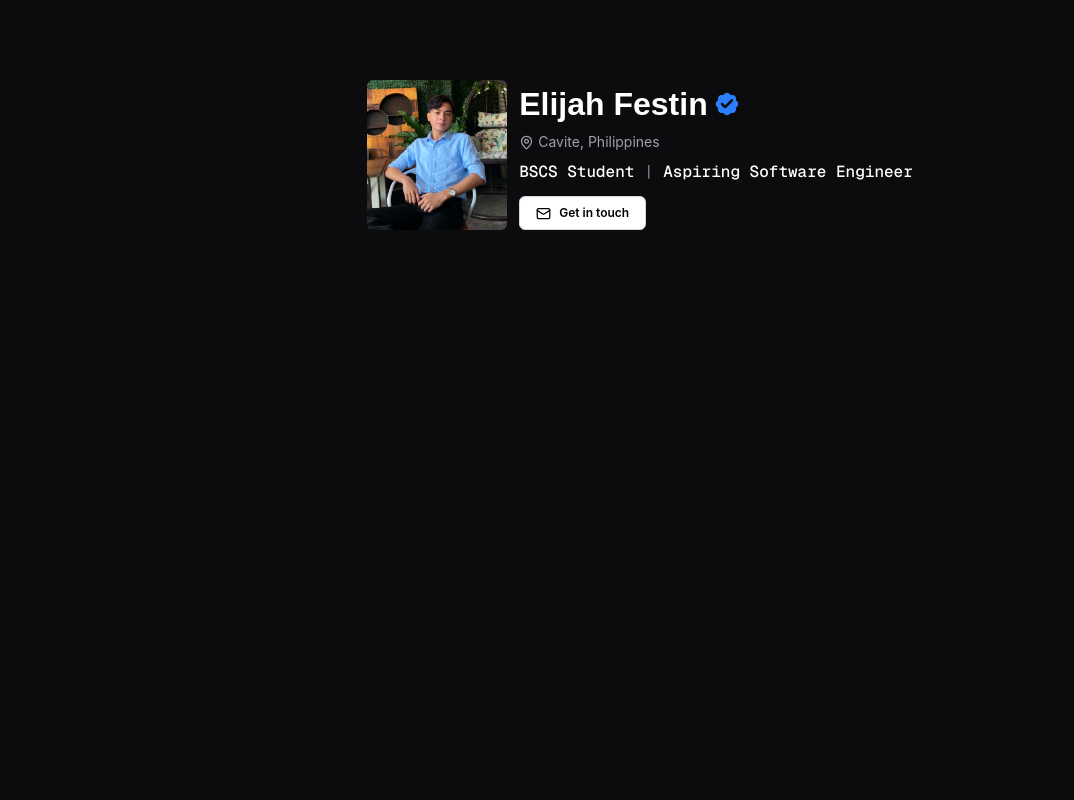
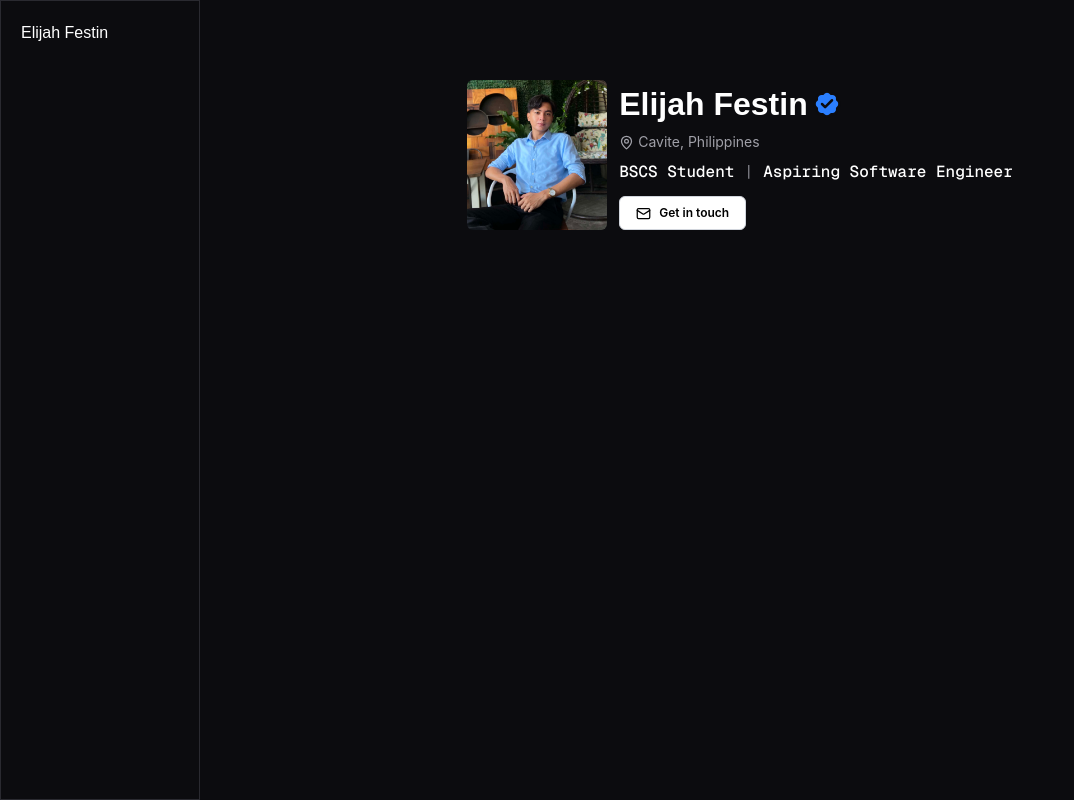
Before and after one commit to eli-fstn/portfolio, a React (Vite) app: page / in a window 1280 px wide. Shown: the whole page, without its empty margins (0-1074 px from the left). Built offline with nearby package versions, Linux system fonts and the light colour scheme; a web font is replaced by a local one.

Commit message:
feat: overhauled the overall portfolio - migrating into new design and theme

```diff
--- a/src/App.tsx
+++ b/src/App.tsx
@@ -1,7 +1,7 @@
 import { BrowserRouter, Routes, Route } from "react-router-dom";
 import { lazy, Suspense } from "react"
 
-const Home = lazy(() => import("./pages/Home"));
+const Dashboard = lazy(() => import("./pages/Dashboard"));
 const TechStack = lazy(() => import("./pages/TechStack"));
 const Projects = lazy(() => import("./pages/Projects"));
 const Socials = lazy(() => import("./pages/Socials"));
@@ -10,10 +10,10 @@ function App() {
   return (
     <BrowserRouter>
       <Suspense fallback={
-        <p className="flex justify-center items-center h-screen text-gray-500 text-xs">Loading...</p>
+        <p className="flex justify-center items-center bg-[#0c0c0f] h-screen text-gray-500 text-xs">Loading...</p>
       }>
         <Routes>
-           <Route path="/" element={<Home />} />
+           <Route path="/" element={<Dashboard />} />
            <Route path="/tech-stack" element={<TechStack />} />
            <Route path="/projects" element={<Projects />} />
            <Route path="/socials" element={<Socials />} />
--- a/src/components/layout/Sidebar.tsx
+++ b/src/components/layout/Sidebar.tsx
@@ -1,6 +1,12 @@
 function Sidebar() {
   return (
-    <></>
+    <div className="w-50 sticky top-0 h-screen bg-[#0c0c0f] border border-[#2a2a30] p-5 flex flex-col">
+
+      {/* Name - Navigate to Dashboard */}
+      <div className="">
+        <p className="text-white font-pixel text-md transition duration-200 hover:text-[#a0a0a8]">Elijah Festin</p>
+      </div>
+    </div>
   )
 }
 
--- /dev/null
+++ b/src/pages/Dashboard.tsx
@@ -0,0 +1,93 @@
+import { BadgeCheck, BriefcaseBusiness, Code2, GraduationCap, FolderGit2, Share2, ArrowRight, FileText, Mail, MapPin, } from "lucide-react"
+import Button from "../components/ui/Button"
+import profile from "../assets/elijah-festin.jpeg";
+import Sidebar from "../components/layout/Sidebar";
+import { Link } from "react-router-dom";
+
+function Dashboard() {
+  const test = () => {
+  }
+
+  const sendEmail = () => {
+    window.open(
+      "https://mail.google.com/mail/?view=cm&fs=1&to=festinelijah@gmail.com",
+      "_blank"
+    );
+  };
+  return (
+    <div className="bg-[#0c0c0f] min-h-screen flex">
+      {/* SIDEBAR */}
+      <Sidebar />
+
+      {/* BODY */}
+      <div className="flex-1 px-50 pt-20">
+
+        {/* HEADER */}
+        <div className="flex justify-center items-center">
+
+          {/* Parent Div */}
+          <div className="flex flex-row items-stretch gap-3">
+
+            {/* Image */}
+            <div className="w-35 cursor-pointer">
+              <img
+                src={profile}
+                className="w-full h-full object-cover rounded-md transition duration-200 hover:scale-105 hover:-rotate-1 hover:shadow-xl"
+                alt="Elijah Festin"
+                loading="lazy"
+              />
+            </div>
+
+            {/* Information */}
+            <div className="flex flex-col items-start justify-center">
+              <div>
+                <p className="font-bold font-pixel text-white text-[2rem] flex flex-row items-center">
+                  Elijah Festin
+                  <span className="ml-1">
+                    <BadgeCheck
+                      size={30}
+                      className="fill-blue-500 text-[#0c0c0f]"
+                    />
+                  </span>
+                </p>
+
+                <p className="flex flex-row items-center text-[#a0a0a8] text-sm mt-1">
+                  <MapPin
+                    size={15}
+                    className="mr-1"
+                  />
+                  Cavite, Philippines
+                </p>
+
+                <p className="font-medium my-2 text-white font-mono">
+                  BSCS Student <span className="font-light text-[#a0a0a8]">|</span> Aspiring Software Engineer
+                </p>
+              </div>
+
+              <div className="flex flex-row mt-1">
+                <Button
+                  onClick={sendEmail}
+                  text={
+                    <>
+                      <Mail
+                        size={15}
+                        className="mr-2"
+                      />
+                      Get in touch
+                    </>
+                  }
+                  typography="text-xs"
+                  dimensions="px-4 py-2"
+                  designs="border border-gray-300 bg-white text-black rounded-md font-semibold"
+                />
+              </div>
+            </div>
+          </div>
+        </div>
+      </div>
+
+    </div>
+  )
+}
+
+export default Dashboard
--- a/src/pages/Home.tsx
+++ /dev/null
@@ -1,85 +0,0 @@
-import { BadgeCheck, BriefcaseBusiness, Code2, GraduationCap, FolderGit2, Share2, ArrowRight, FileText, Mail, MapPin, } from "lucide-react"
-import Button from "../components/ui/Button"
-import profile from "../assets/elijah-festin.jpeg";
-
-function Home() {
-  const test = () => {
-  }
-
-  const sendEmail = () => {
-    window.open(
-      "https://mail.google.com/mail/?view=cm&fs=1&to=festinelijah@gmail.com",
-      "_blank"
-    );
-  };
-  return (
-    // BODY
-    <div className="bg-[#0c0c0f] min-h-screen px-70 pt-20">
-
-      {/* HEADER */}
-      <div className="flex justify-center items-center">
-
-        {/* Parent Div */}
-        <div className="flex flex-row items-stretch gap-3">
-
-          {/* Image */}
-          <div className="w-35 cursor-pointer">
-            <img
-              src={profile}
-              className="w-full h-full object-cover rounded-md transition duration-200 hover:scale-105 hover:-rotate-1 hover:shadow-xl"
-              alt="Elijah Festin"
-              loading="lazy"
-            />
-          </div>
-
-          {/* Information */}
-          <div className="flex flex-col items-start justify-center">
-            <div>
-              <p className="font-bold font-pixel text-white text-[2rem] flex flex-row items-center">
-                Elijah Festin
-                <span className="ml-1">
-                  <BadgeCheck
-                    size={30}
-                    className="fill-blue-500 text-[#0c0c0f]"
-                  />
-                </span>
-              </p>
-
-              <p className="flex flex-row items-center text-[#a0a0a8] text-sm mt-1">
-                <MapPin
-                  size={15}
-                  className="mr-1"
-                />
-                Cavite, Philippines
-              </p>
-
-              <p className="font-medium my-2 text-white font-mono">
-                BSCS Student <span className="font-light text-[#a0a0a8]">|</span> Aspiring Software Engineer
-              </p>
-            </div>
-
-            <div className="flex flex-row mt-1">
-              <Button
-                onClick={sendEmail}
-                text={
-                  <>
-                    <Mail
-                      size={15}
-                      className="mr-2"
-                    />
-                    Get in touch
-                  </>
-                }
-                typography="text-xs"
-                dimensions="px-4 py-2"
-                designs="border border-gray-300 bg-white text-black rounded-md font-semibold"
-              />
-            </div>
-          </div>
-        </div>
-      </div>
-    </div>
-  )
-}
-
-export default Home
```
